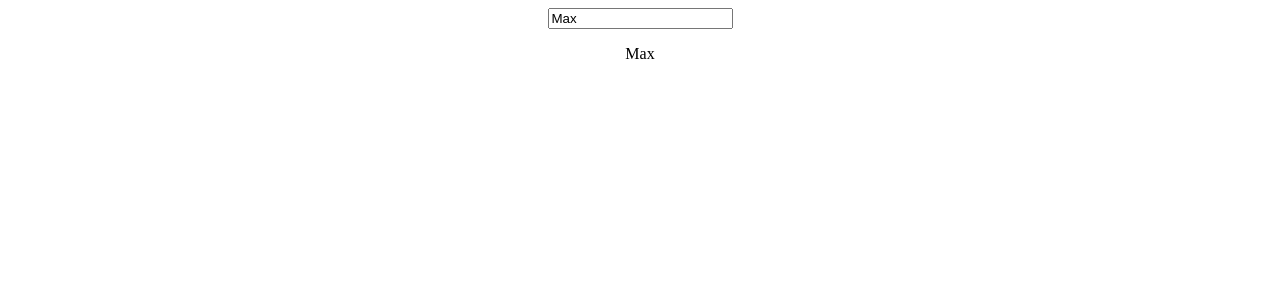
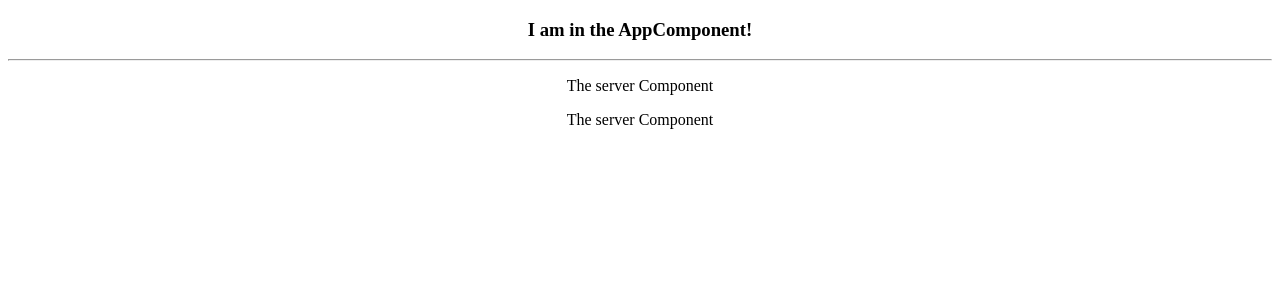
Before and after one commit to hillaryskye/angular7-app, an Angular app: page / in a window 1280 px wide. Shown: the top 300 px of the page. Built offline with nearby package versions, Linux system fonts and the light colour scheme.

Commit message:
add servers and server nested components

```diff
--- a/src/app/app.component.html
+++ b/src/app/app.component.html
@@ -1,4 +1,5 @@
 <!--The content below is only a placeholder and can be replaced.-->
 <div style="text-align:center">
- <input type="text"[(ngModel)]="name">
- <p>{{ name }}</p>
+<H3>I am in the AppComponent!</H3>
+<hr>
+<app-servers></app-servers>
--- a/src/app/app.component.ts
+++ b/src/app/app.component.ts
@@ -6,5 +6,4 @@ import { Component } from '@angular/core';
   styleUrls: ['./app.component.css']
 })
 export class AppComponent {
-  name="Max"
 }
--- a/src/app/app.module.ts
+++ b/src/app/app.module.ts
@@ -3,10 +3,14 @@ import { NgModule } from '@angular/core';
 import { FormsModule } from '@angular/forms';
 
 import { AppComponent } from './app.component';
+import { ServerComponent } from './server/server.component';
+import { ServersComponent } from './servers/servers.component';
 
 @NgModule({
   declarations: [
-    AppComponent
+    AppComponent,
+    ServerComponent,
+    ServersComponent
   ],
   imports: [
     BrowserModule,
--- /dev/null
+++ b/src/app/server/server.component.html
@@ -0,0 +1 @@
+<p>The server Component</p>
--- /dev/null
+++ b/src/app/servers/servers.component.css
@@ -0,0 +1,3 @@
+p {
+    color: red;
+}
--- /dev/null
+++ b/src/app/servers/servers.component.html
@@ -0,0 +1,2 @@
+<app-server></app-server>
+<app-server></app-server>
--- /dev/null
+++ b/src/app/servers/servers.component.ts
@@ -0,0 +1,15 @@
+import { Component, OnInit } from '@angular/core';
+
+@Component({
+  selector: 'app-servers',
+  template: '<app-server></app-server><app-server></app-server>',
+  styleUrls: ['./servers.component.css']
+})
+export class ServersComponent implements OnInit {
+
+  constructor() { }
+
+  ngOnInit() {
+  }
+
+}
```
Also changed, not shown: src/app/server/server.component.ts (added, +8 -0 lines), 1 other file (tests, documents, lock files or other folders).
